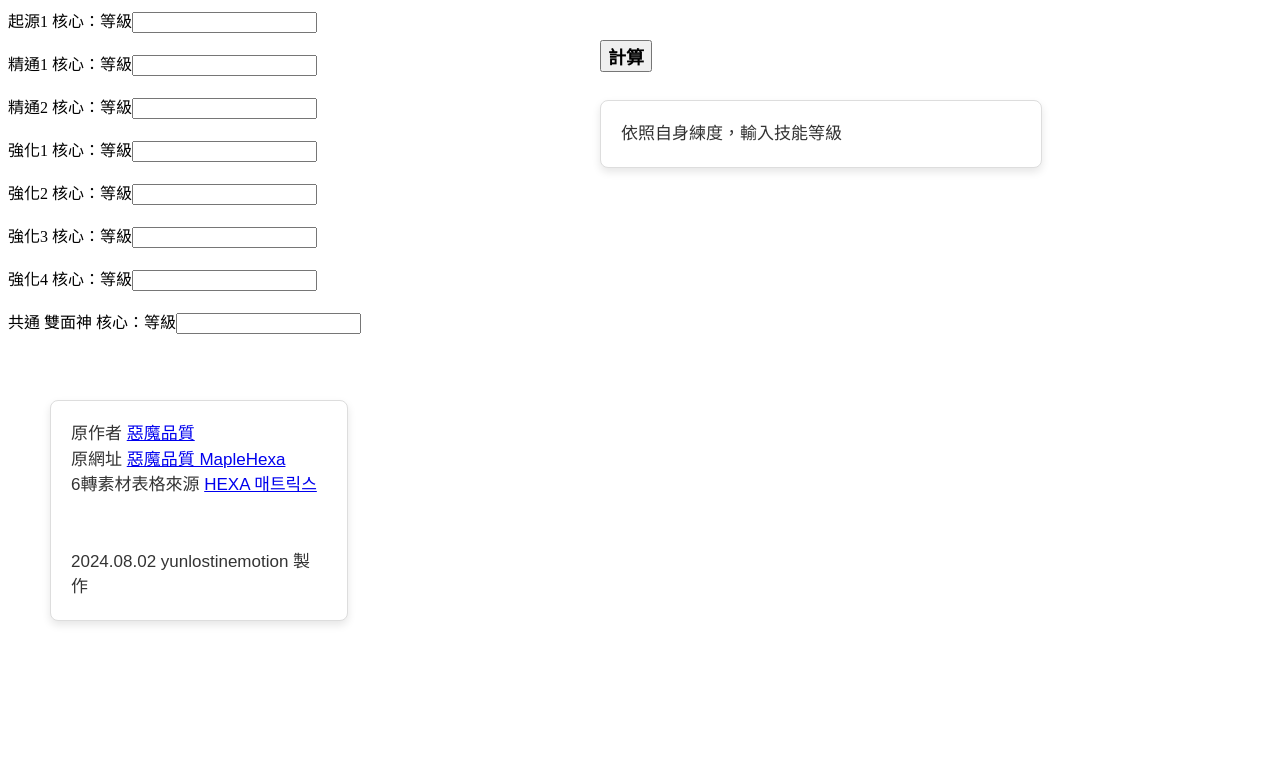
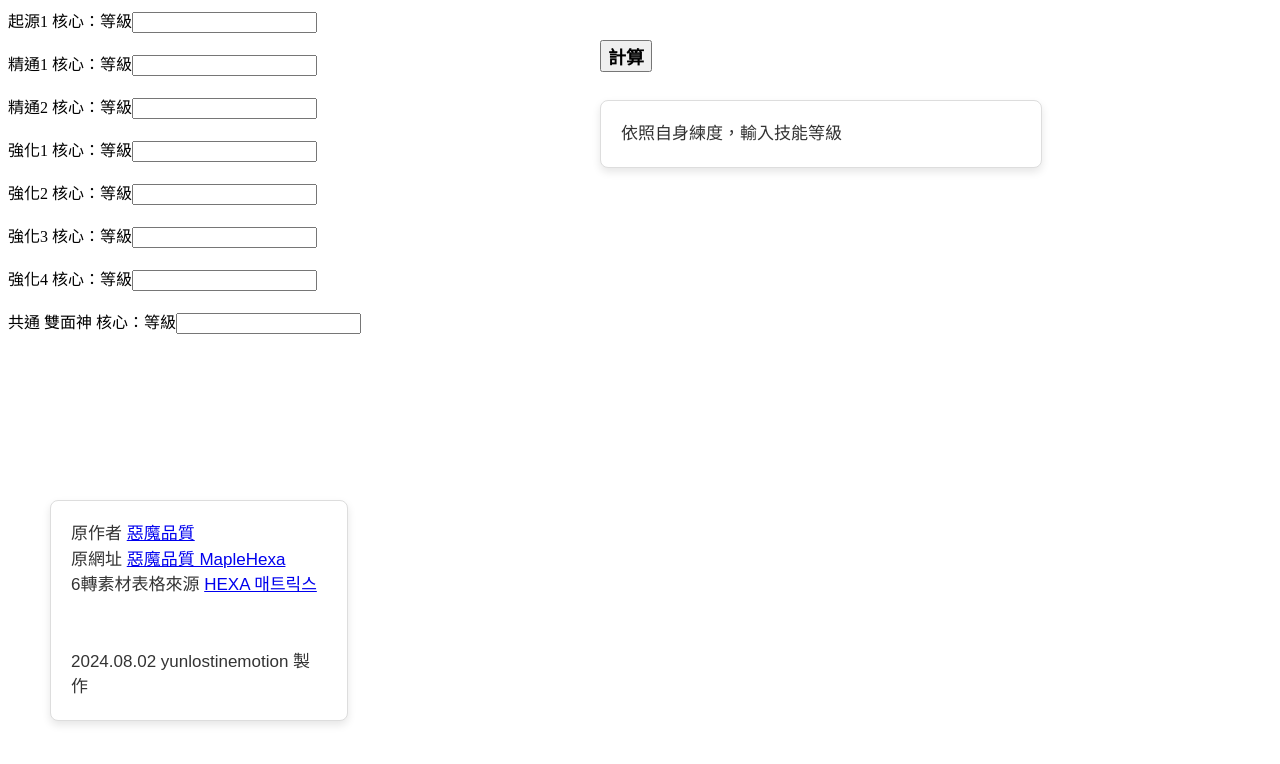
Before and after one commit to w55587496/TMS-, a plain HTML site: page index.html in a window 1280 px wide. Drawn offline with nearby package versions, Linux system fonts and the light colour scheme.

Commit message:
fix foot wrong location

```diff
--- a/index.html
+++ b/index.html
@@ -25,7 +25,7 @@
             依照自身練度，輸入技能等級
         </div>
     </div>
-    <div id="foot" style="position: absolute;top:400px;left:50px;">
+    <div id="foot" style="position: absolute;top:500px;left:50px;">
         <span>原作者 <a href="https://home.gamer.com.tw/homeindex.php?owner=apple789x">惡魔品質</a></span><br>
         <span>原網址 <a href="https://maplehexa.github.io/">惡魔品質 MapleHexa</a></span><br>
         <span>6轉素材表格來源 <a href="https://namu.wiki/w/HEXA%20%EB%A7%A4%ED%8A%B8%EB%A6%AD%EC%8A%A4">HEXA 매트릭스</a></span><br>
```
